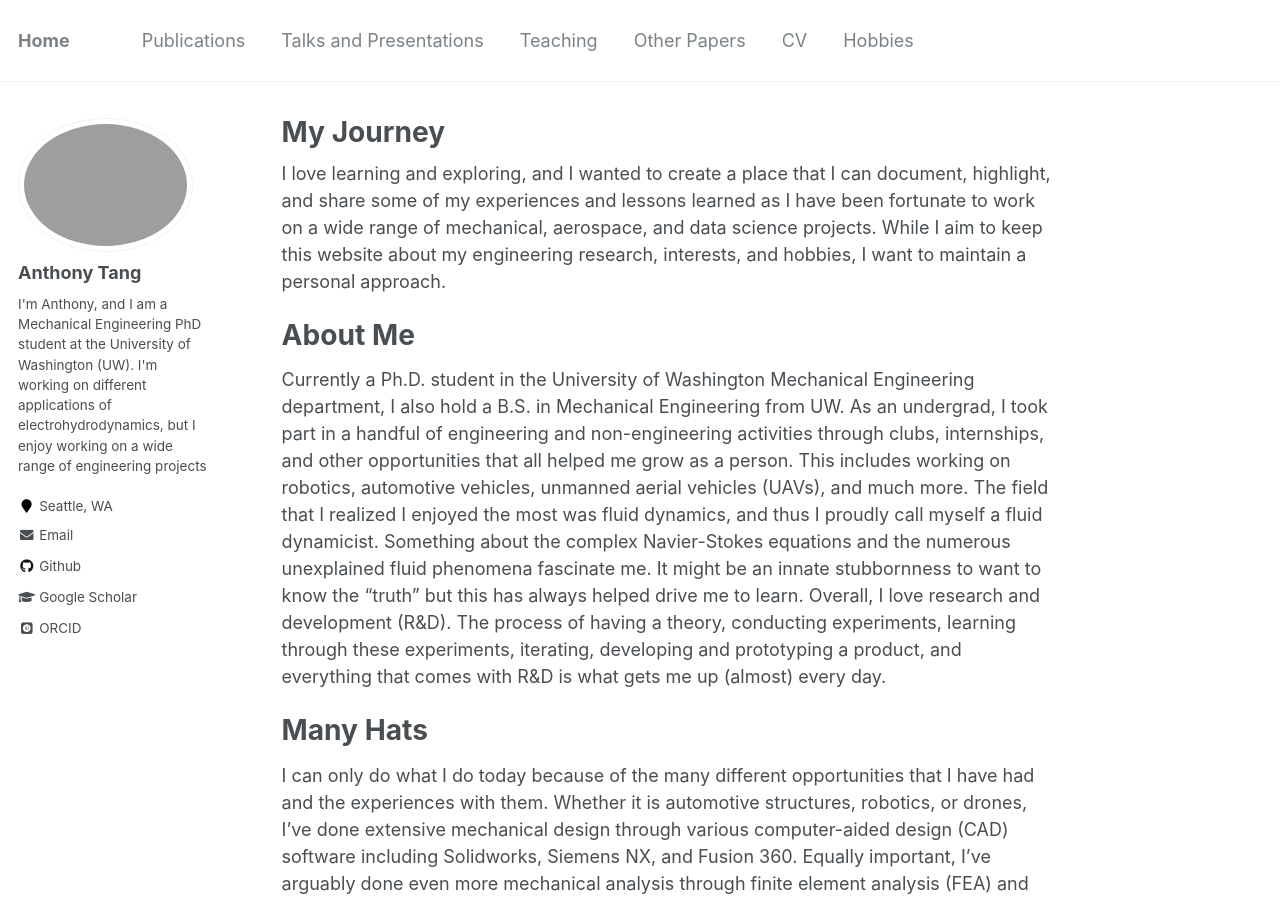
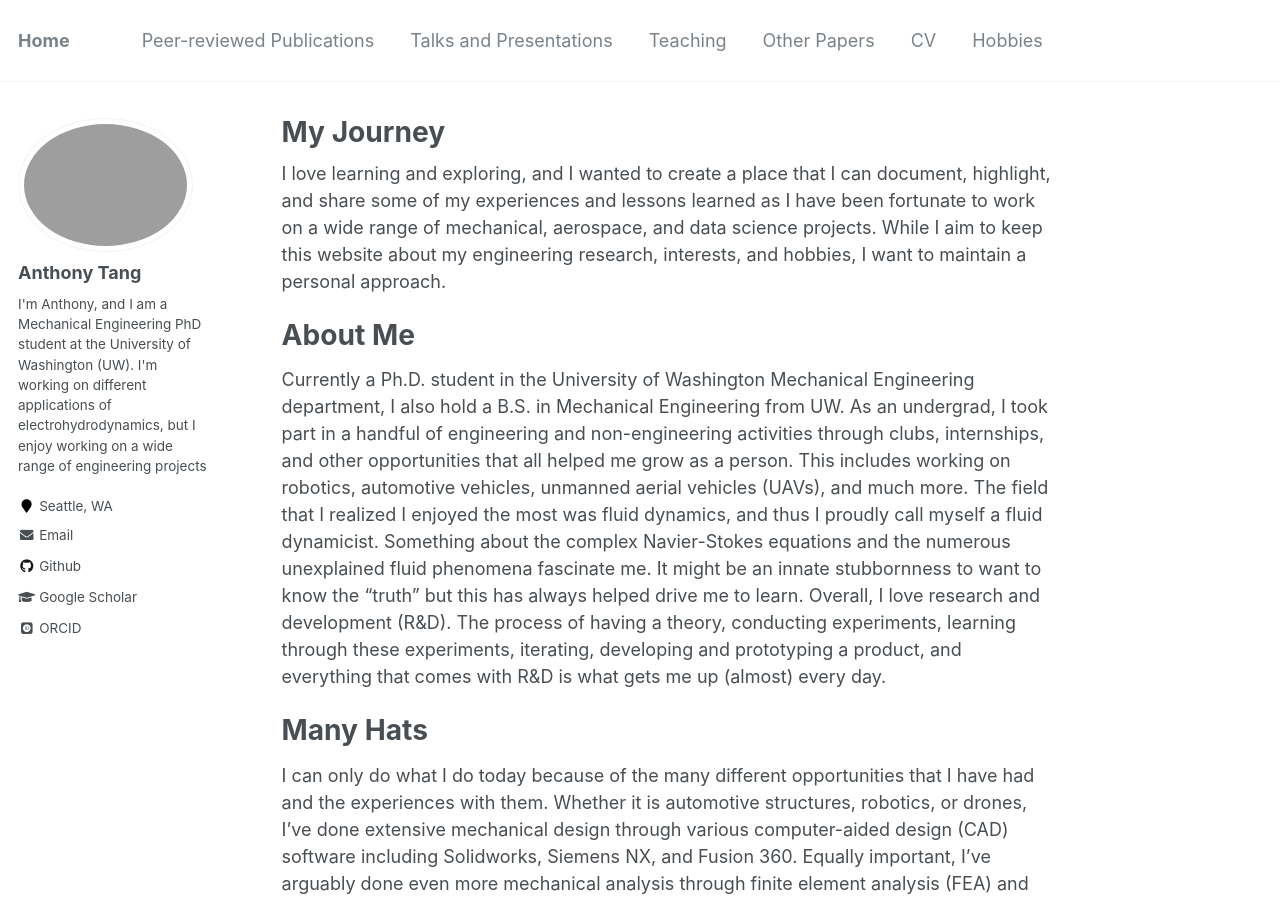
Before and after one commit to antang808/academic, a Jekyll site: the page built from _pages/about.md, in a window 1280 px wide and 900 px high. Built offline with Jekyll 4.4.1, drawn with Linux system fonts in a browser that asks for light colours; some web fonts are replaced.

Commit message:
Update navigation.yml

```diff
--- a/_data/navigation.yml
+++ b/_data/navigation.yml
@@ -1,6 +1,6 @@
 # main links links
 main:
-  - title: "Publications"
+  - title: "Peer-reviewed Publications"
     url: /publications/
 
   - title: "Talks and Presentations"
```
